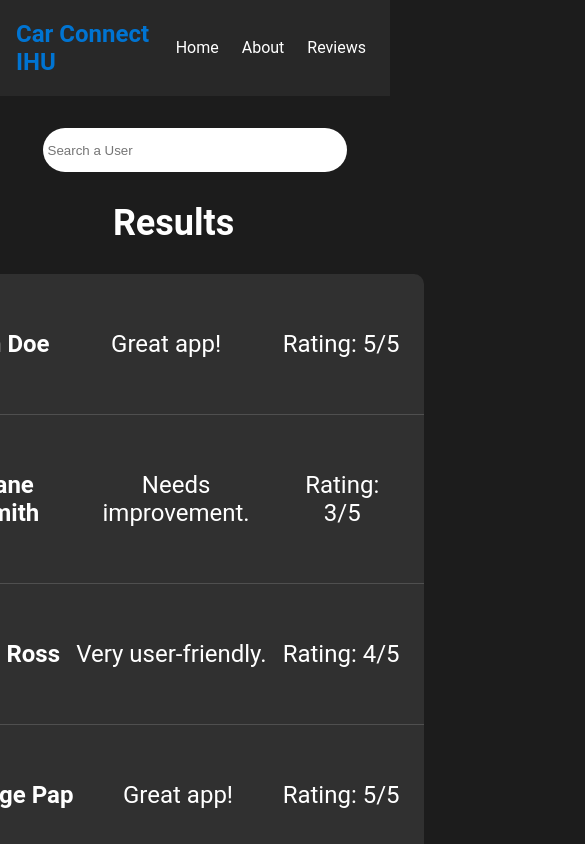
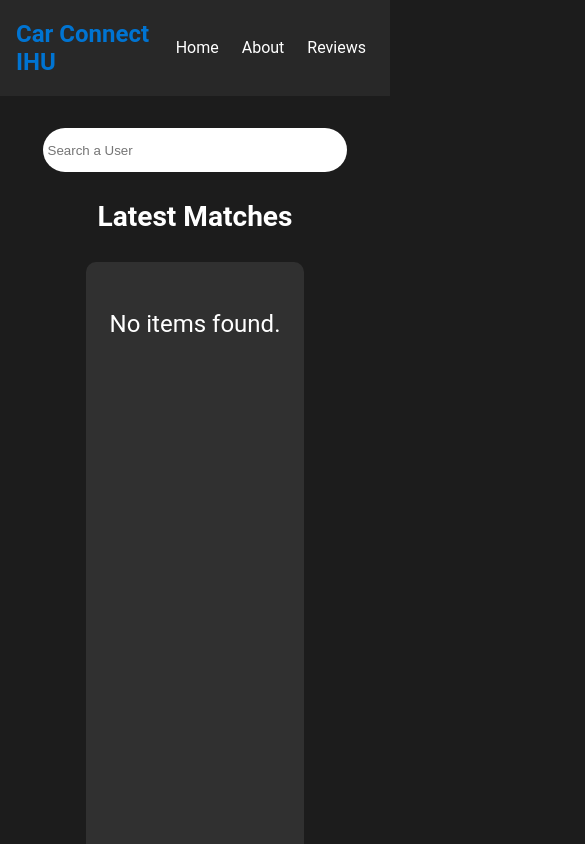
Before and after one commit to NautilusSoftwareIHU/CCIHU-Frontend, a Next.js app: page /reviews in a window 390 px wide. Shown: the top 844 px of the page, 585 px wide, since content can reach past the window. Built offline with nearby package versions, Linux system fonts and the light colour scheme.

Commit message:
Start of making the design Responsive. Step 1: max-width=765px

```diff
--- a/app/reviews/page.js
+++ b/app/reviews/page.js
@@ -13,12 +13,6 @@ const page = () => {
   ];
 
   const [SearchTerm, setSearchTerm] = useState("");
-  const [showElement, setShowElement] = useState(false);
-
-  const HandleAddRating = (myid) => {
-    setShowElement(true);
-    console.log(myid);
-  };
 
   return (
     <>
@@ -36,9 +30,7 @@ const page = () => {
           <div className={styles.latestmatches}>
             <h3>Latest Matches</h3>
             <Matches minHeight="641px">
-              <ul>
-                <li>Hello</li>
-              </ul>
+
             </Matches>
           </div>
           <div className={styles.results}>
--- a/app/reviews/reviews.module.css
+++ b/app/reviews/reviews.module.css
@@ -45,10 +45,6 @@
   text-align: center;
 }
 
-.username {
-  color: black;
-}
-
 .button {
   border: none;
   height: 30px;
@@ -60,3 +56,15 @@
   transform: scale(1.03);
   transition: all ease 0.3s;
 }
+
+@media (max-width:765px) {
+  .row{
+    display: flex;
+    flex-direction: column;
+    justify-content: center;
+    align-items: center;
+    width: max-content;
+    gap: 20px;
+  }
+
+}
--- a/components/Matches/Matches.module.css
+++ b/components/Matches/Matches.module.css
@@ -3,6 +3,10 @@
   flex-shrink: 0;
   background: #303030;
   border-radius: 10px;
+  max-height: 400px;
+  overflow-y: auto;
+  scrollbar-width: thin;
+  scrollbar-color: #6b6b6b #303030;
 }
 
 .match {
@@ -17,3 +21,14 @@
 .match:last-child {
   border-bottom: none;
 }
+
+@media (max-width:765px){
+  .match {
+    display: flex;
+    flex-direction: column;
+    justify-content: space-between;
+    align-items: center;
+    padding: 1.5rem;
+    border-bottom: 1px solid #4f4f4f;
+  }
+}
```
Also changed, not shown: components/Matches/Matches.js (line endings or trailing spaces).
